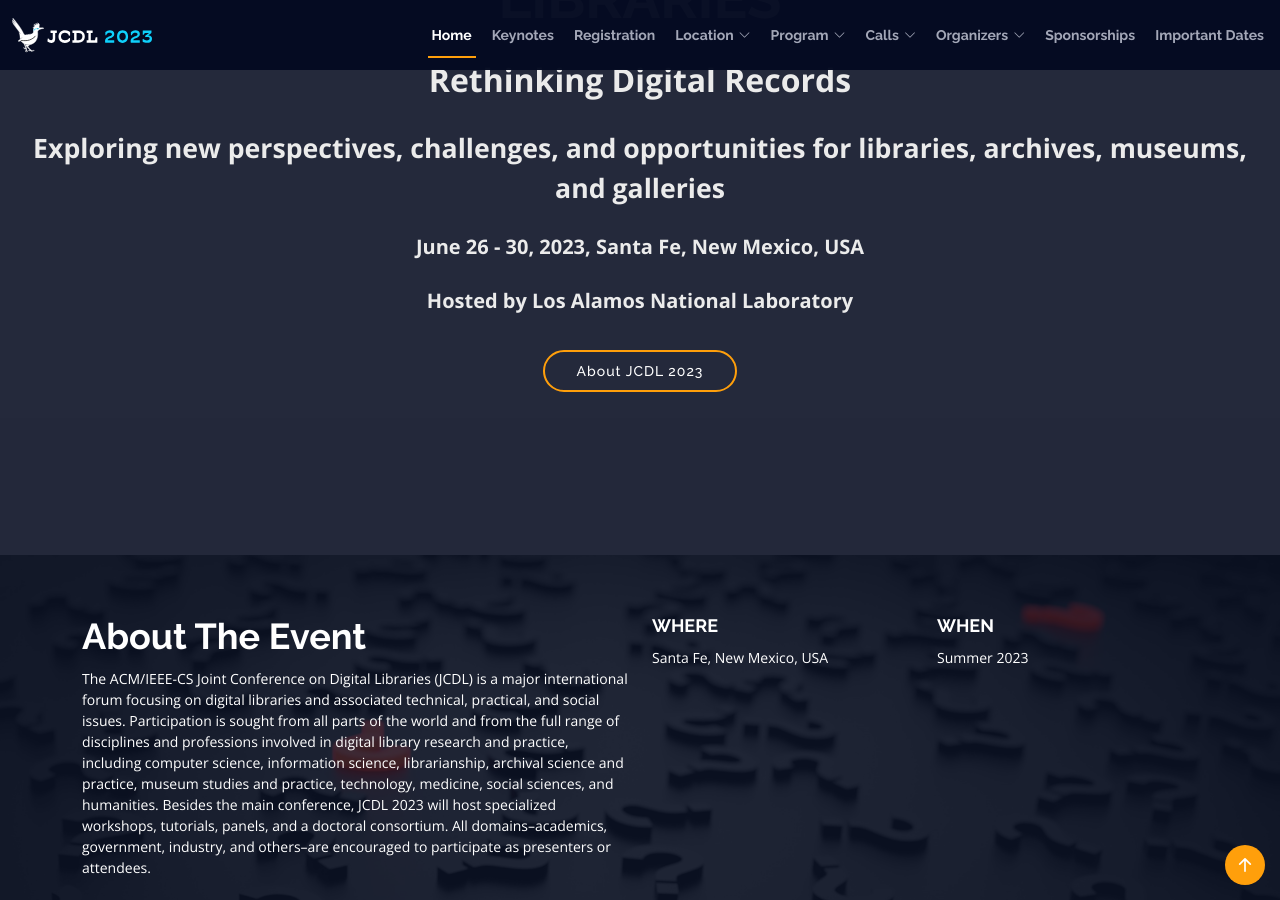
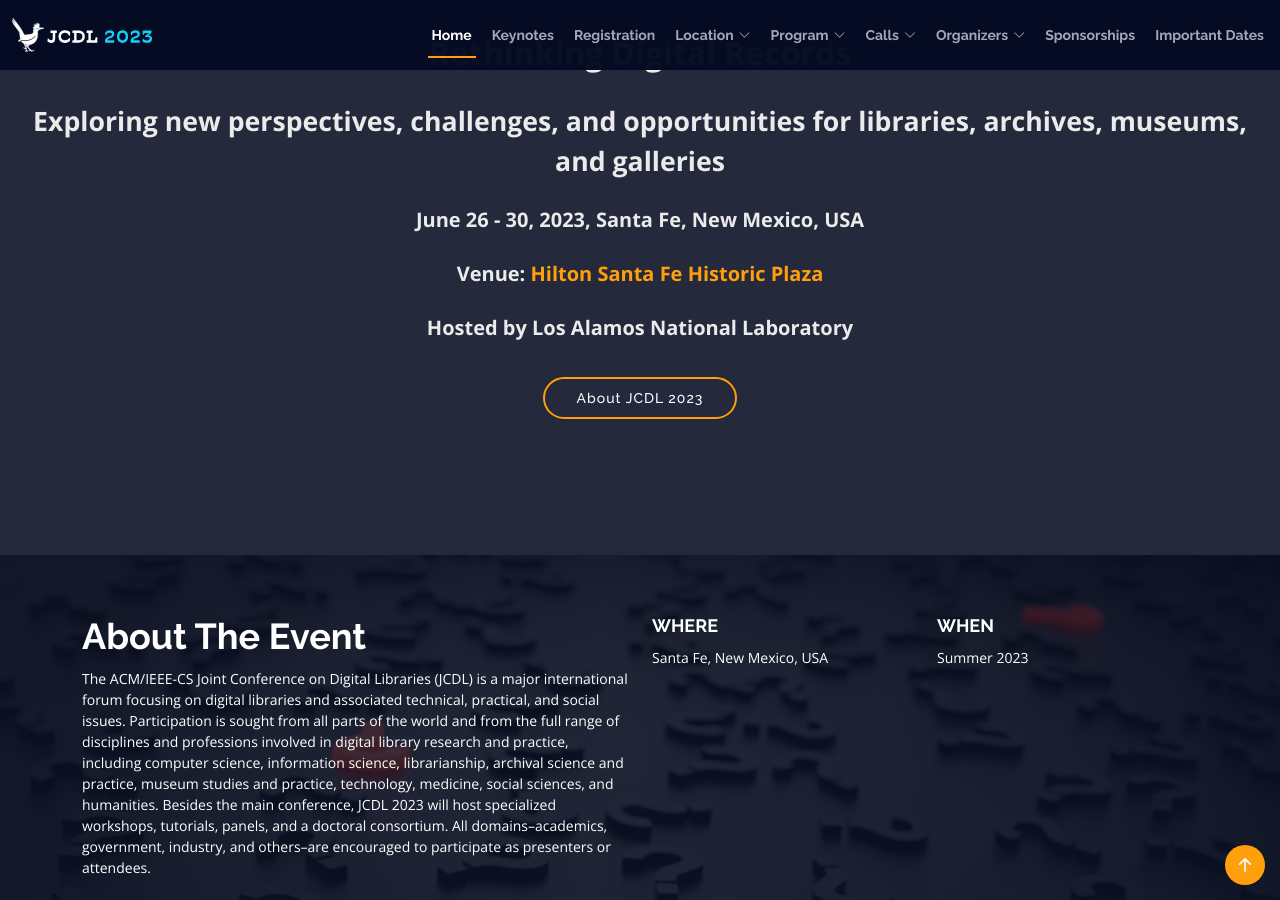
Before and after one commit to shawnmjones/JCDL2023-website-source, a Jekyll site: the page built from index.html, in a window 1280 px wide and 900 px high, scrolled down 345 px. Built offline with Jekyll 4.4.1, drawn with Linux system fonts in a browser that asks for light colours.

Commit message:
Adding venue to main page

```diff
--- a/index.html
+++ b/index.html
@@ -16,6 +16,7 @@
       <p class="mb-4 pb-0" style="font-size: 24pt;">Rethinking Digital Records</p>
       <p class="mb-4 pb-0" style="font-size: 20pt;">Exploring new perspectives, challenges, and opportunities for libraries, archives, museums, and galleries</p>
       <p class="mb-4 pb-0">June 26 - 30, 2023, Santa Fe, New Mexico, USA</p>
+      <p class="mb-4 pb-0">Venue: <a href="/location/venue/">Hilton Santa Fe Historic Plaza</a></p>
       <p class="mb-4 pb-0">Hosted by Los Alamos National Laboratory</p>
 <!--      <a href="https://www.youtube.com/watch?v=jDDaplaOz7Q" class="glightbox play-btn mb-4"></a> -->
       <a href="#about" class="about-btn scrollto">About JCDL 2023</a>
```
